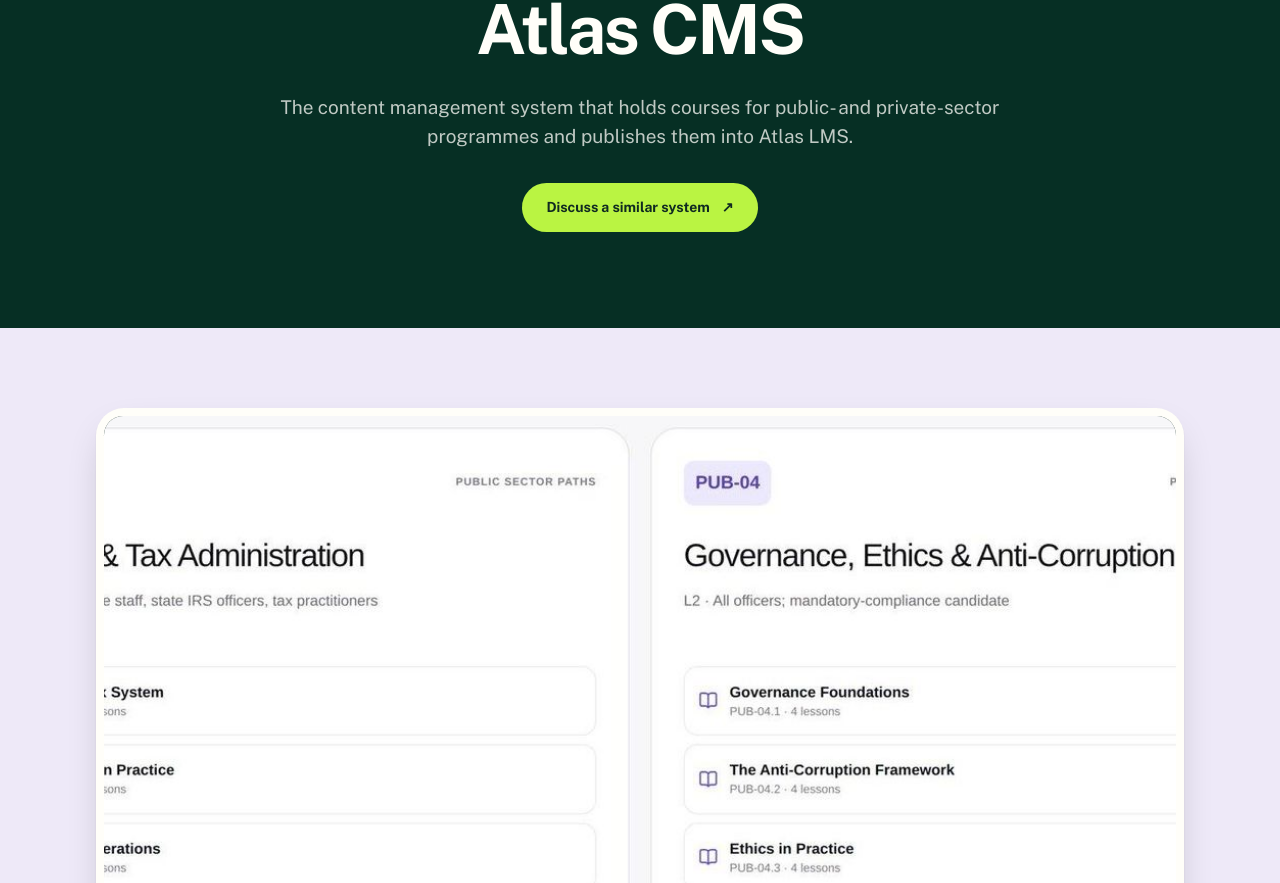
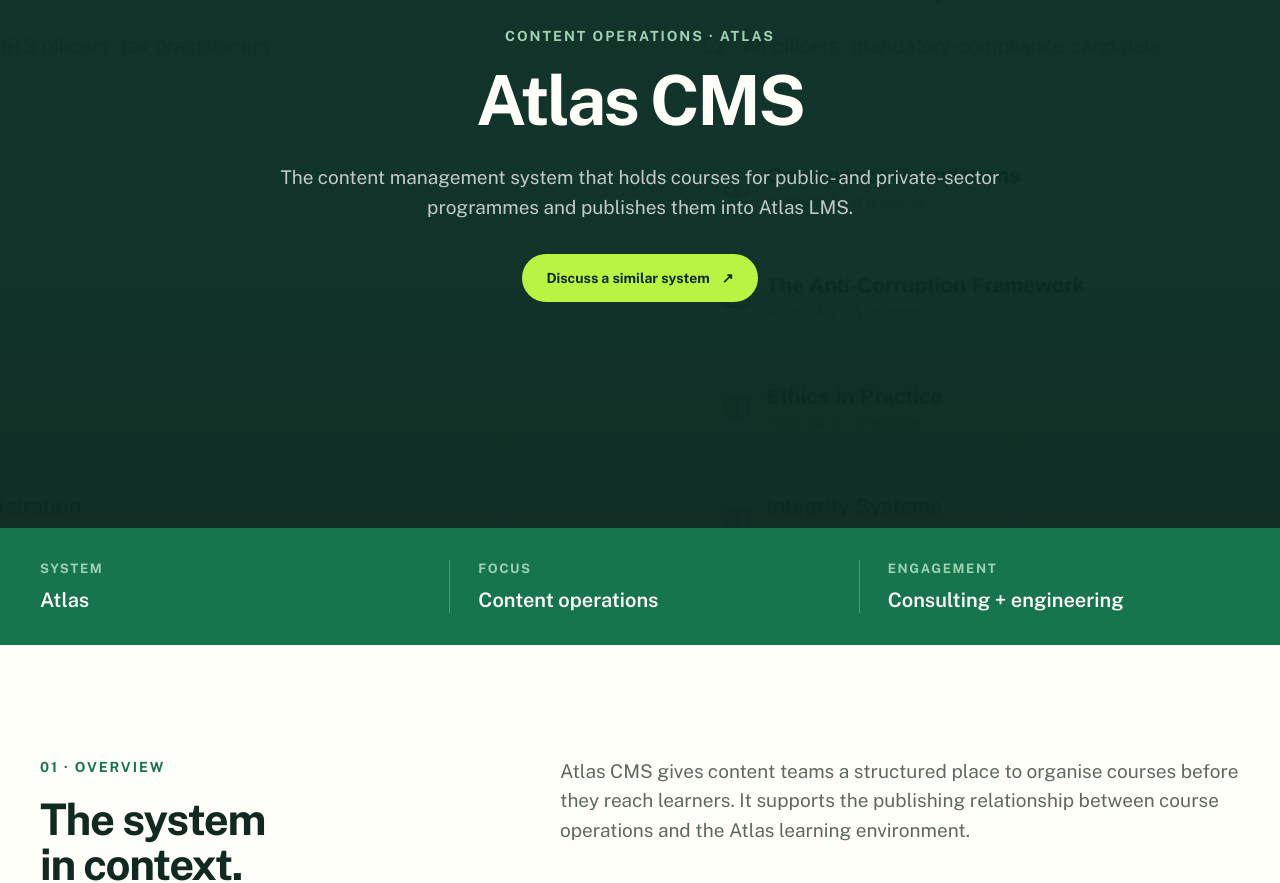
Before and after one commit to iDebugg/VonNewMan-Website, a Next.js app: page /case-studies/atlas-cms in a window 1280 px wide. Shown: the part 272-1155 px from the top of the page. Built offline with nearby package versions, Linux system fonts and the light colour scheme; no server answers.

Commit message:
case study bacjground

```diff
--- a/app/case-studies/[slug]/page.tsx
+++ b/app/case-studies/[slug]/page.tsx
@@ -6,18 +6,9 @@
 import { SiteFooter } from "@/components/layout/SiteFooter";
 import { SiteHeader } from "@/components/layout/SiteHeader";
 import { systems } from "@/lib/content";
-import { cn } from "@/lib/utils/cn";
 import { reveal } from "@/lib/utils/reveal";
 
 type PageProps = { params: Promise<{ slug: string }> };
-
-const detailStages = {
-  "atlas-cms": "bg-lilac",
-  "atlas-lms": "bg-sage",
-  compass: "bg-clay",
-  "hr-performance": "bg-sky",
-  sonar: "bg-lime",
-} as const;
 
 const deliverySteps = [
   {
@@ -61,15 +52,29 @@
       <SiteHeader subpage />
       <main id="top" className="flex-1 pt-header">
         <article>
-          <header className="bg-forest px-gutter-narrow pt-14 pb-20 text-paper sm:px-gutter lg:px-gutter-wide lg:pt-16 lg:pb-24">
-            <div className="mx-auto max-w-site">
+          <header className="relative flex min-h-[calc(100svh-var(--spacing-header))] items-center overflow-hidden bg-forest px-gutter-narrow py-20 text-paper sm:px-gutter lg:px-gutter-wide">
+            <div className="absolute inset-0" aria-hidden="true">
+              <SystemVisual
+                system={system}
+                priority
+                className="size-full"
+                imageClassName="hero-image scale-[1.04] object-cover object-center"
+              />
+            </div>
+            <div className="absolute inset-0 bg-forest/95" aria-hidden="true" />
+            <div
+              className="absolute inset-0 bg-[linear-gradient(180deg,rgba(16,42,33,.62)_0%,rgba(16,42,33,.28)_48%,rgba(16,42,33,.68)_100%)]"
+              aria-hidden="true"
+            />
+
+            <div className="relative z-10 mx-auto w-full max-w-site">
               <Link
                 href="/case-studies"
-                className="inline-flex items-center gap-2 text-label font-bold text-mint hover:text-paper hover:underline"
+                className="absolute -top-16 left-0 inline-flex items-center gap-2 text-label font-bold text-mint hover:text-paper hover:underline"
               >
                 ← All case studies
               </Link>
-              <div className="mx-auto mt-16 max-w-[62rem] text-center" {...reveal()}>
+              <div className="case-hero-copy mx-auto max-w-[62rem] text-center">
                 <p className="text-label font-bold tracking-[0.14em] text-mint uppercase">
                   {system.category} · {system.product}
                 </p>
@@ -86,24 +91,6 @@
               </div>
             </div>
           </header>
-
-          <section
-            className={cn(
-              "px-gutter-narrow py-14 sm:px-gutter lg:px-gutter-wide lg:py-20",
-              detailStages[system.slug],
-            )}
-          >
-            <div className="mx-auto max-w-[68rem]" {...reveal()}>
-              <div className="rounded-bar bg-paper p-2 shadow-panel">
-                <SystemVisual
-                  system={system}
-                  priority
-                  className="aspect-[16/8] rounded-[1.2rem]"
-                  imageClassName="object-cover object-top"
-                />
-              </div>
-            </div>
-          </section>
 
           <section className="bg-brand px-gutter-narrow py-8 text-paper sm:px-gutter lg:px-gutter-wide">
             <dl className="mx-auto grid max-w-site gap-7 sm:grid-cols-3">
--- a/app/globals.css
+++ b/app/globals.css
@@ -206,6 +206,40 @@
     animation: hero-settle 1.4s cubic-bezier(0.16, 1, 0.3, 1) both;
   }
 
+  @keyframes case-hero-rise {
+    from {
+      opacity: 0;
+      filter: blur(4px);
+      transform: translateY(32px);
+    }
+    to {
+      opacity: 1;
+      filter: blur(0);
+      transform: none;
+    }
+  }
+
+  .case-hero-copy > * {
+    opacity: 0;
+    animation: case-hero-rise 0.9s cubic-bezier(0.16, 1, 0.3, 1) both;
+  }
+
+  .case-hero-copy > :nth-child(1) {
+    animation-delay: 120ms;
+  }
+
+  .case-hero-copy > :nth-child(2) {
+    animation-delay: 220ms;
+  }
+
+  .case-hero-copy > :nth-child(3) {
+    animation-delay: 320ms;
+  }
+
+  .case-hero-copy > :nth-child(4) {
+    animation-delay: 420ms;
+  }
+
   /* Map pins: a ring that expands and fades, continuously. Reduced motion stops it below. */
   @keyframes breathe {
     0% {
```
